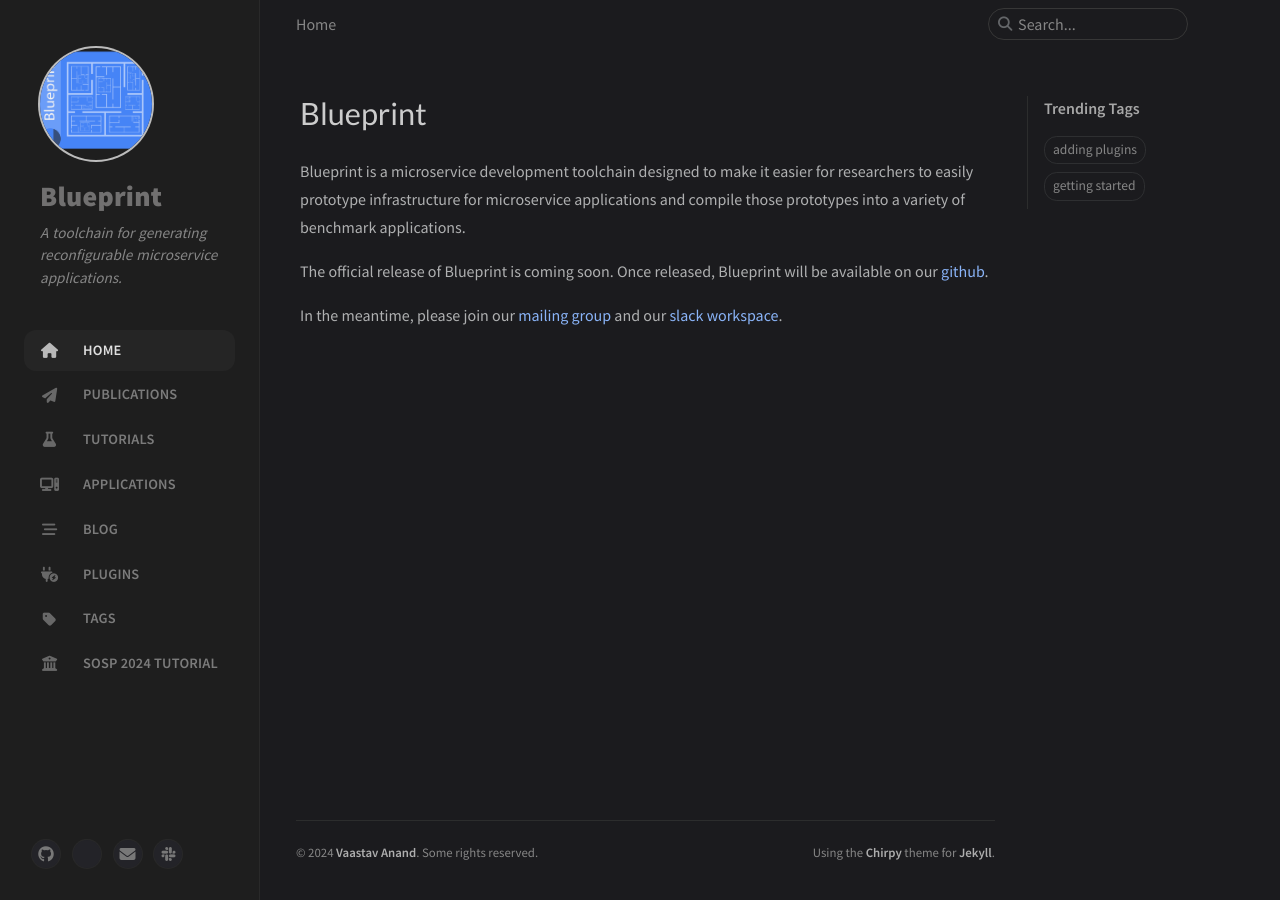
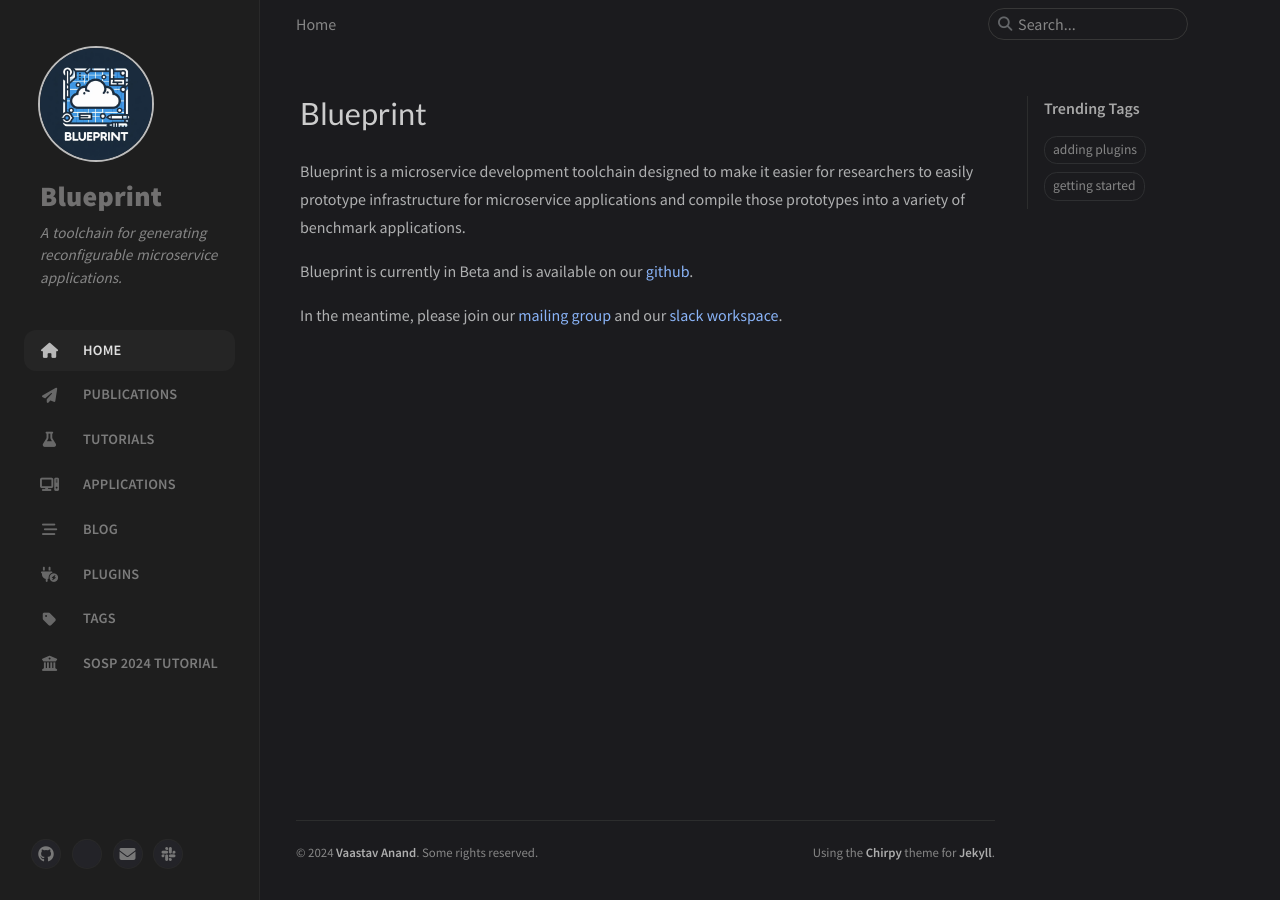
Before and after one commit to Blueprint-uServices/Blueprint-uServices.github.io, a Jekyll site: the page built from index.html, in a window 1280 px wide. Built offline with Jekyll 4.4.1, drawn with Linux system fonts in a browser that asks for light colours; cached includes are drawn as plain includes.

Commit message:
Add Blueprint logos

```diff
--- a/_layouts/home.html
+++ b/_layouts/home.html
@@ -12,7 +12,7 @@ refactor: true
   </p>
   <p>
 
-    The official release of Blueprint is coming soon. Once released, Blueprint will be available on our <a href="https://github.com/Blueprint-uServices">github</a>.
+  Blueprint is currently in Beta and is available on our <a href="https://github.com/Blueprint-uServices">github</a>.
   </p>
   <p>
     In the meantime, please join our <a href="https://groups.google.com/g/blueprint-uservices">mailing group</a> and our <a href="https://join.slack.com/t/blueprint-uservices/shared_invite/zt-2f2ku60b8-vy8hDPWbkwLKSMalyIUzPA">slack workspace</a>.
```
Also changed, not shown: assets/img/Blueprint.png, assets/img/blueprint_logo_small.png (added), assets/img/blueprint_logo_square_no_text.png (added), assets/img/blueprint_logo_white.png (added).
